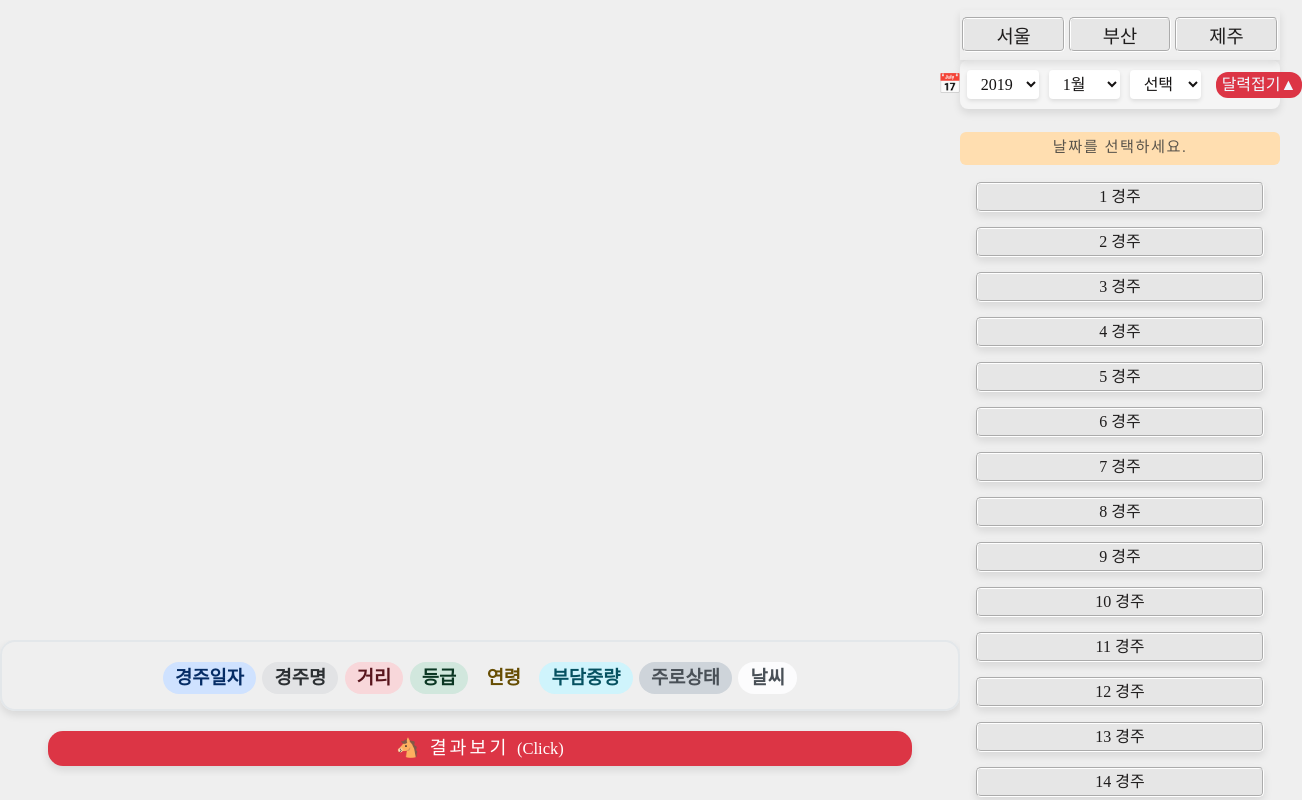
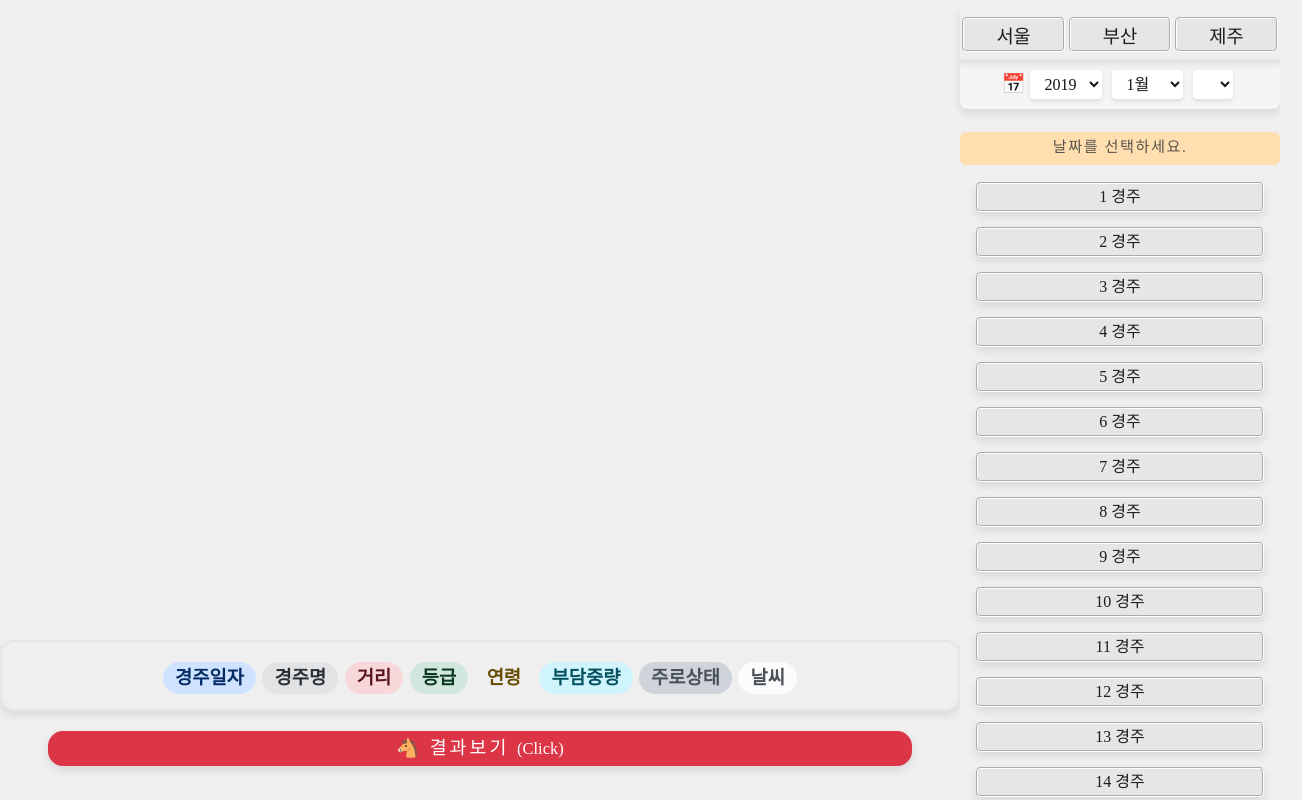
Before and after one commit to krbc-video/kra, a plain HTML site: page pc.html in a window 1280 px wide. Shown: the top 800 px of the page, 1302 px wide, since content can reach past the window. Drawn offline with Linux system fonts and the light colour scheme; a script that the page names is missing; a web font is replaced by a local one.

Commit message:
Update pc.html

```diff
--- a/pc.html
+++ b/pc.html
@@ -67,7 +67,7 @@
             <select id="day">
 
             </select>
-            <button type="button" id="calendar-switch">달력접기▲</button>
+<!--            <button type="button" id="calendar-switch">달력접기▲</button>-->
 
         </div>
         <div class="calendar">
```
